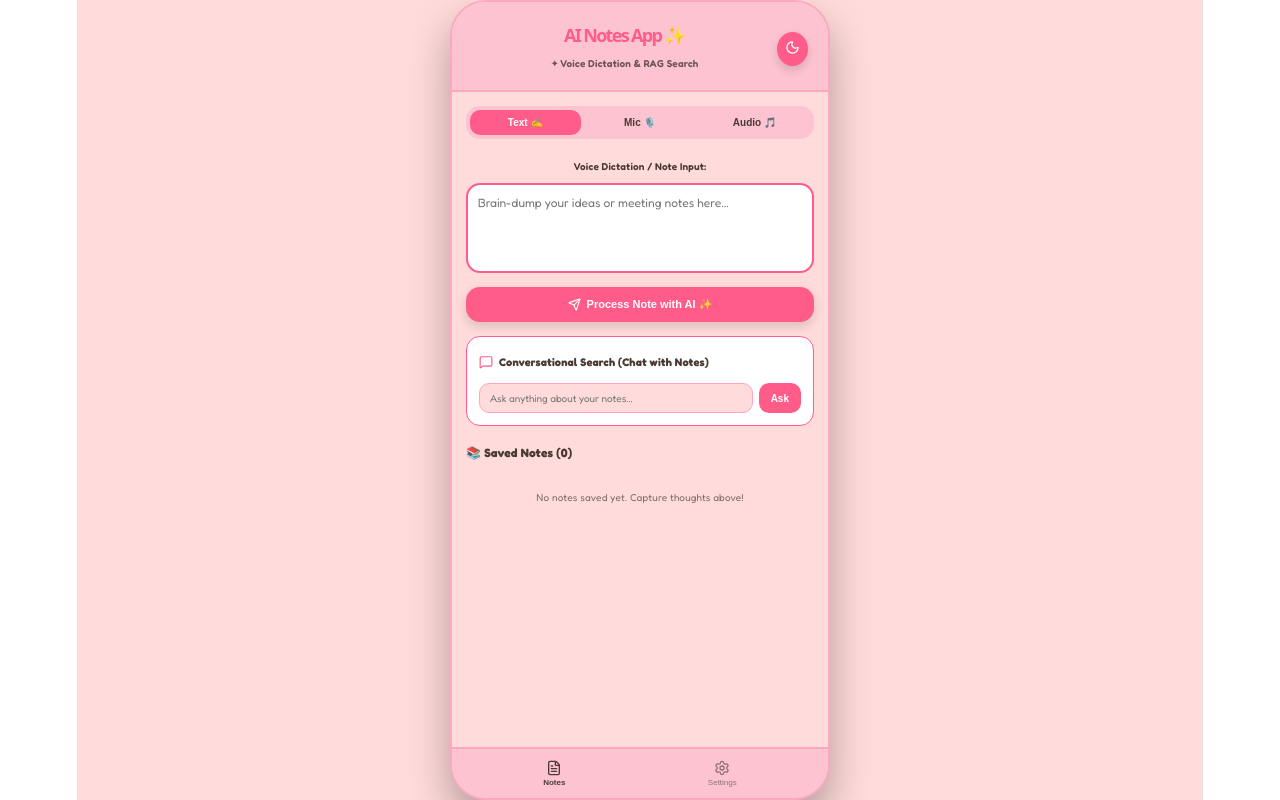
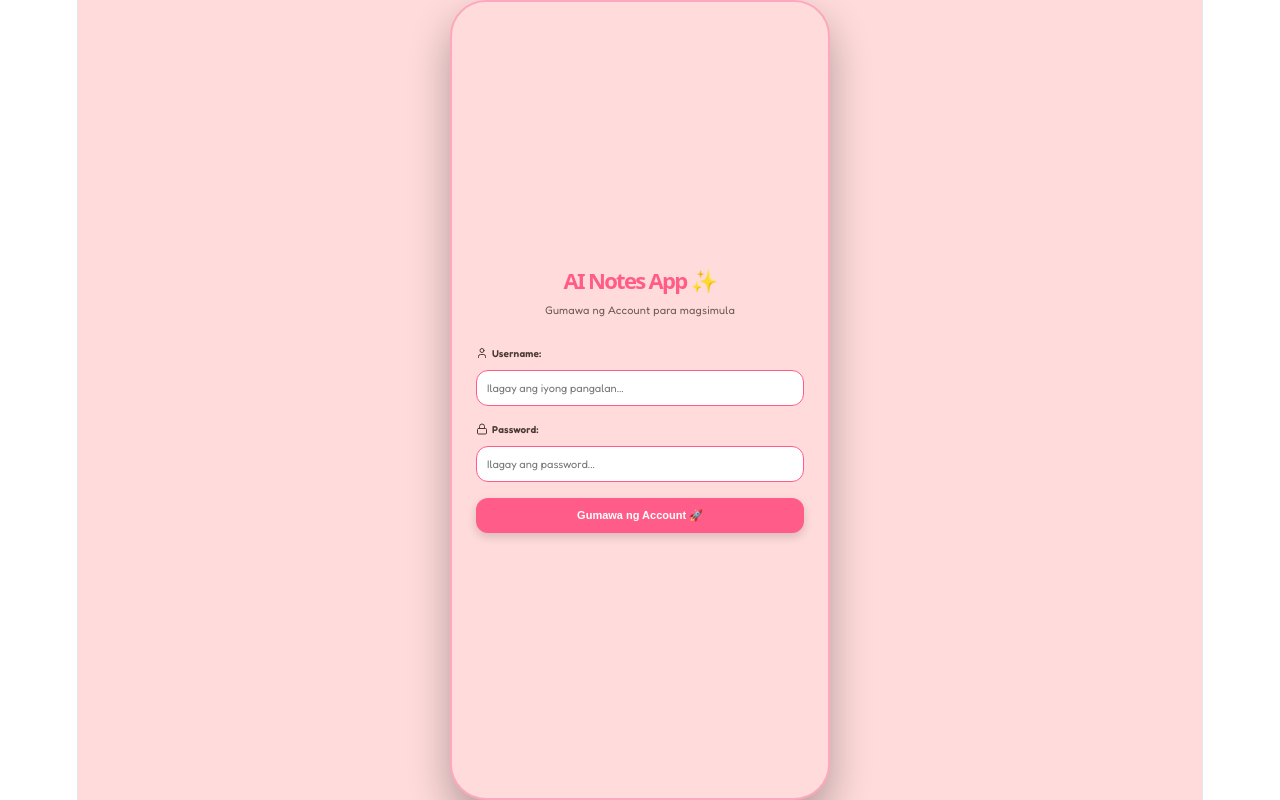
Before and after one commit to beamn55/Notes-App-with-AI-yarn, a React (Vite) app: page / in a window 1280 px wide. Built offline with nearby package versions, Linux system fonts and the light colour scheme.

Commit message:
Update app files

```diff
--- a/src/App.jsx
+++ b/src/App.jsx
@@ -1,11 +1,22 @@
 import React, { useState, useEffect, useRef } from 'react';
-import { Mic, Upload, FileText, Settings, Moon, Sun, Sparkles, Send, Trash2, MessageSquare } from 'lucide-react';
+import { Mic, Upload, FileText, Settings, Moon, Sun, Sparkles, Send, Trash2, MessageSquare, Lock, User } from 'lucide-react';
 
 export default function App() {
   const [isAppLoading, setIsAppLoading] = useState(true);
   const [darkMode, setDarkMode] = useState(false);
-  const [username, setUsername] = useState('');
-  const [password, setPassword] = useState('');
+
+  const [registeredUser, setRegisteredUser] = useState(() => {
+    return localStorage.getItem('app_username') || '';
+  });
+  const [registeredPass, setRegisteredPass] = useState(() => {
+    return localStorage.getItem('app_password') || '';
+  });
+
+  const [isLoggedIn, setIsLoggedIn] = useState(false);
+  const [loginUser, setLoginUser] = useState('');
+  const [loginPass, setLoginPass] = useState('');
+  const [isRegistering, setIsRegistering] = useState(false);
+  const [authError, setAuthError] = useState('');
 
   const [apiKey, setApiKey] = useState(() => {
     return localStorage.getItem('gemini_api_key') || '';
@@ -41,6 +52,36 @@ export default function App() {
   useEffect(() => {
     localStorage.setItem('pdf_ai_notes_clean', JSON.stringify(savedNotes));
   }, [savedNotes]);
+
+  const handleAuthSubmit = (e) => {
+    e.preventDefault();
+    setAuthError('');
+
+    if (!loginUser.trim() || !loginPass.trim()) {
+      setAuthError('Punan ang lahat ng espasyo.');
+      return;
+    }
+
+    if (isRegistering) {
+      localStorage.setItem('app_username', loginUser);
+      localStorage.setItem('app_password', loginPass);
+      setRegisteredUser(loginUser);
+      setRegisteredPass(loginPass);
+      setIsLoggedIn(true);
+    } else {
+      if (!registeredUser) {
+        localStorage.setItem('app_username', loginUser);
+        localStorage.setItem('app_password', loginPass);
+        setRegisteredUser(loginUser);
+        setRegisteredPass(loginPass);
+        setIsLoggedIn(true);
+      } else if (loginUser === registeredUser && loginPass === registeredPass) {
+        setIsLoggedIn(true);
+      } else {
+        setAuthError('Maling Username o Password.');
+      }
+    }
+  };
 
   const stopAudioRecording = () => {
     if (mediaRecorderRef.current && isRecording) {
@@ -305,6 +346,97 @@ export default function App() {
               </p>
             </div>
           </div>
+        ) : !isLoggedIn ? (
+          <div style={{
+            flex: 1,
+            display: 'flex',
+            flexDirection: 'column',
+            justifyContent: 'center',
+            padding: '24px',
+            gap: '16px'
+          }}>
+            <div style={{ textAlign: 'center' }}>
+              <h1 style={{ fontSize: '22px', fontWeight: '700', color: primaryColor, margin: 0 }}>
+                AI Notes App ✨
+              </h1>
+              <p style={{ fontSize: '11px', opacity: 0.8, margin: '4px 0 0 0' }}>
+                {registeredUser ? "Mag-log in para buksan ang iyong notes" : "Gumawa ng Account para magsimula"}
+              </p>
+            </div>
+
+            <form onSubmit={handleAuthSubmit} style={{ display: 'flex', flexDirection: 'column', gap: '10px' }}>
+              {authError && (
+                <p style={{ fontSize: '10px', color: '#ef4444', fontWeight: '700', textAlign: 'center', margin: 0 }}>
+                  {authError}
+                </p>
+              )}
+
+              <div style={{ display: 'flex', flexDirection: 'column', gap: '4px' }}>
+                <label style={{ fontSize: '10px', fontWeight: '600', display: 'flex', alignItems: 'center', gap: '4px' }}>
+                  <User size={12} /> Username:
+                </label>
+                <input
+                  type="text"
+                  value={loginUser}
+                  onChange={(e) => setLoginUser(e.target.value)}
+                  placeholder="Ilagay ang iyong pangalan..."
+                  style={{
+                    width: '100%',
+                    padding: '10px',
+                    borderRadius: '12px',
+                    border: `1px solid ${primaryColor}`,
+                    outline: 'none',
+                    fontSize: '11px',
+                    fontFamily: "'Fredoka', sans-serif",
+                    backgroundColor: cardBg,
+                    color: textStyle
+                  }}
+                />
+              </div>
+
+              <div style={{ display: 'flex', flexDirection: 'column', gap: '4px' }}>
+                <label style={{ fontSize: '10px', fontWeight: '600', display: 'flex', alignItems: 'center', gap: '4px' }}>
+                  <Lock size={12} /> Password:
+                </label>
+                <input
+                  type="password"
+                  value={loginPass}
+                  onChange={(e) => setLoginPass(e.target.value)}
+                  placeholder="Ilagay ang password..."
+                  style={{
+                    width: '100%',
+                    padding: '10px',
+                    borderRadius: '12px',
+                    border: `1px solid ${primaryColor}`,
+                    outline: 'none',
+                    fontSize: '11px',
+                    fontFamily: "'Fredoka', sans-serif",
+                    backgroundColor: cardBg,
+                    color: textStyle
+                  }}
+                />
+              </div>
+
+              <button
+                type="submit"
+                style={{
+                  width: '100%',
+                  padding: '11px',
+                  borderRadius: '12px',
+                  border: 'none',
+                  fontWeight: '700',
+                  fontSize: '11px',
+                  cursor: 'pointer',
+                  backgroundColor: primaryColor,
+                  color: darkMode ? '#040607' : '#FFFFFF',
+                  marginTop: '6px',
+                  boxShadow: '0 4px 10px rgba(0,0,0,0.15)'
+                }}
+              >
+                {registeredUser ? "Mag-log in ✨" : "Gumawa ng Account 🚀"}
+              </button>
+            </form>
+          </div>
         ) : (
           <>
             <div style={{
@@ -320,7 +452,7 @@ export default function App() {
                   AI Notes App ✨
                 </h1>
                 <p style={{ fontSize: '10px', fontWeight: '600', margin: '2px 0 0 0', opacity: 0.8 }}>
-                  ✦ Voice Dictation & RAG Search
+                  👤 Welcome, {registeredUser}!
                 </p>
               </div>
               <button
@@ -643,12 +775,11 @@ export default function App() {
                   )}
 
                   <div style={{ display: 'flex', flexDirection: 'column', gap: '3px' }}>
-                    <label style={{ fontSize: '10px', fontWeight: '600' }}>Username:</label>
+                    <label style={{ fontSize: '10px', fontWeight: '600' }}>Active Account:</label>
                     <input
                       type="text"
-                      value={username}
-                      placeholder="Enter username..."
-                      onChange={(e) => setUsername(e.target.value)}
+                      value={registeredUser}
+                      disabled
                       style={{
                         width: '100%',
                         padding: '8px 10px',
@@ -658,27 +789,7 @@ export default function App() {
                         fontSize: '10px',
                         fontFamily: "'Fredoka', sans-serif",
                         backgroundColor: cardBg,
-                        color: textStyle
-                      }}
-                    />
-                  </div>
-
-                  <div style={{ display: 'flex', flexDirection: 'column', gap: '3px' }}>
-                    <label style={{ fontSize: '10px', fontWeight: '600' }}>Password:</label>
-                    <input
-                      type="password"
-                      value={password}
-                      placeholder="Enter password..."
-                      onChange={(e) => setPassword(e.target.value)}
-                      style={{
-                        width: '100%',
-                        padding: '8px 10px',
-                        borderRadius: '10px',
-                        border: '1px solid #FDA8BF',
-                        outline: 'none',
-                        fontSize: '10px',
-                        fontFamily: "'Fredoka', sans-serif",
-                        backgroundColor: cardBg,
+                        opacity: 0.7,
                         color: textStyle
                       }}
                     />
@@ -721,6 +832,24 @@ export default function App() {
                     }}
                   >
                     Save Settings 💾
+                  </button>
+
+                  <button
+                    onClick={() => setIsLoggedIn(false)}
+                    style={{
+                      width: '100%',
+                      padding: '10px',
+                      borderRadius: '10px',
+                      border: 'none',
+                      fontWeight: '700',
+                      fontSize: '10px',
+                      cursor: 'pointer',
+                      marginTop: '10px',
+                      backgroundColor: '#ef4444',
+                      color: '#FFFFFF'
+                    }}
+                  >
+                    Log out 🚪
                   </button>
                 </div>
               )}
```
